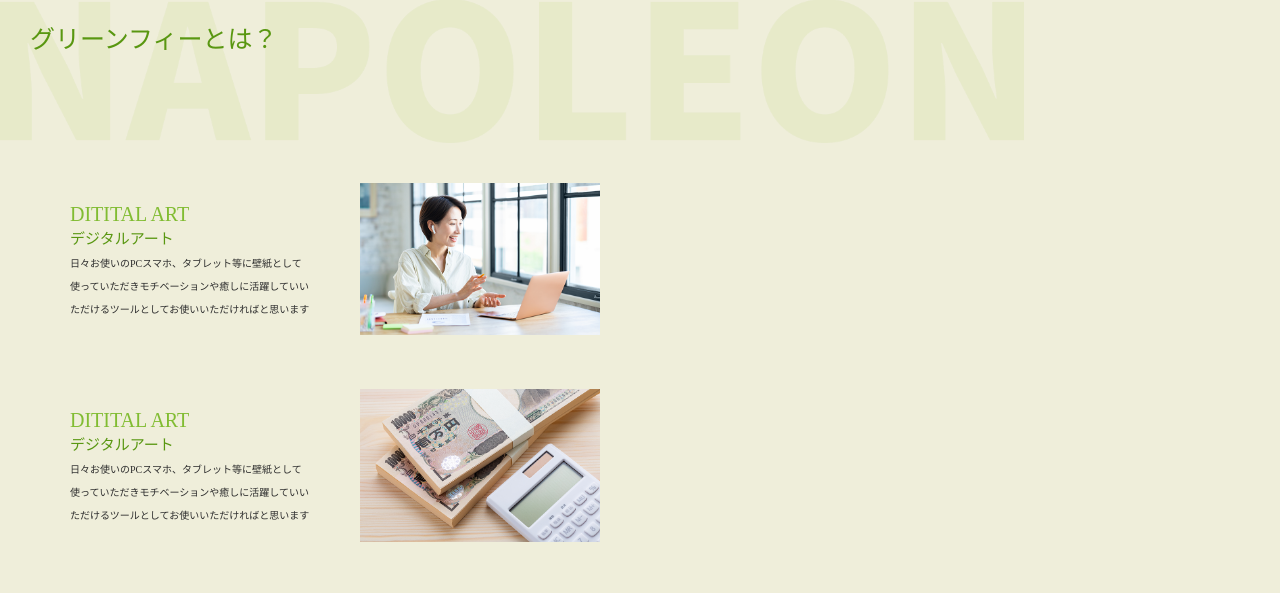
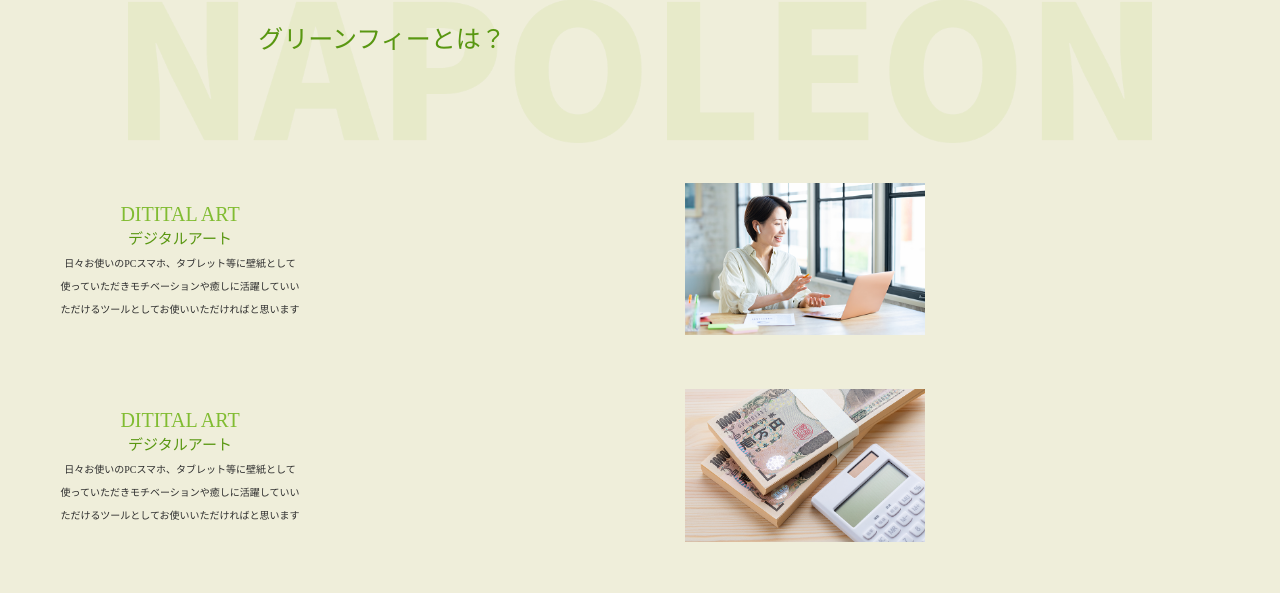
Before and after one commit to ryonakaji/greefee, a plain HTML site: page fix/index.html in a window 1280 px wide. Shown: the part 2179-2772 px from the top of the page. Drawn offline with Linux system fonts and the light colour scheme.

Commit message:
introduceを中央寄せ

```diff
--- a/fix/css/style.css
+++ b/fix/css/style.css
@@ -261,6 +261,7 @@ body {
     width: 100%;
     margin: 0;
     padding: 0;
+    text-align: center;
 }
 
 .introducetitle {
@@ -278,13 +279,19 @@ body {
     float: left;
 }
 
-.introduceul ul{
+.introduceul {
     list-style: none;
 }
 
+.introduceul ul{
+    list-style: none;
+    text-align: center;
+}
+
 .introduceul ul li{
-    margin: 10px;
+    margin: 10px auto;
     padding: 20px;
+    text-align: center;
 }
 
 .introduceli {
```
